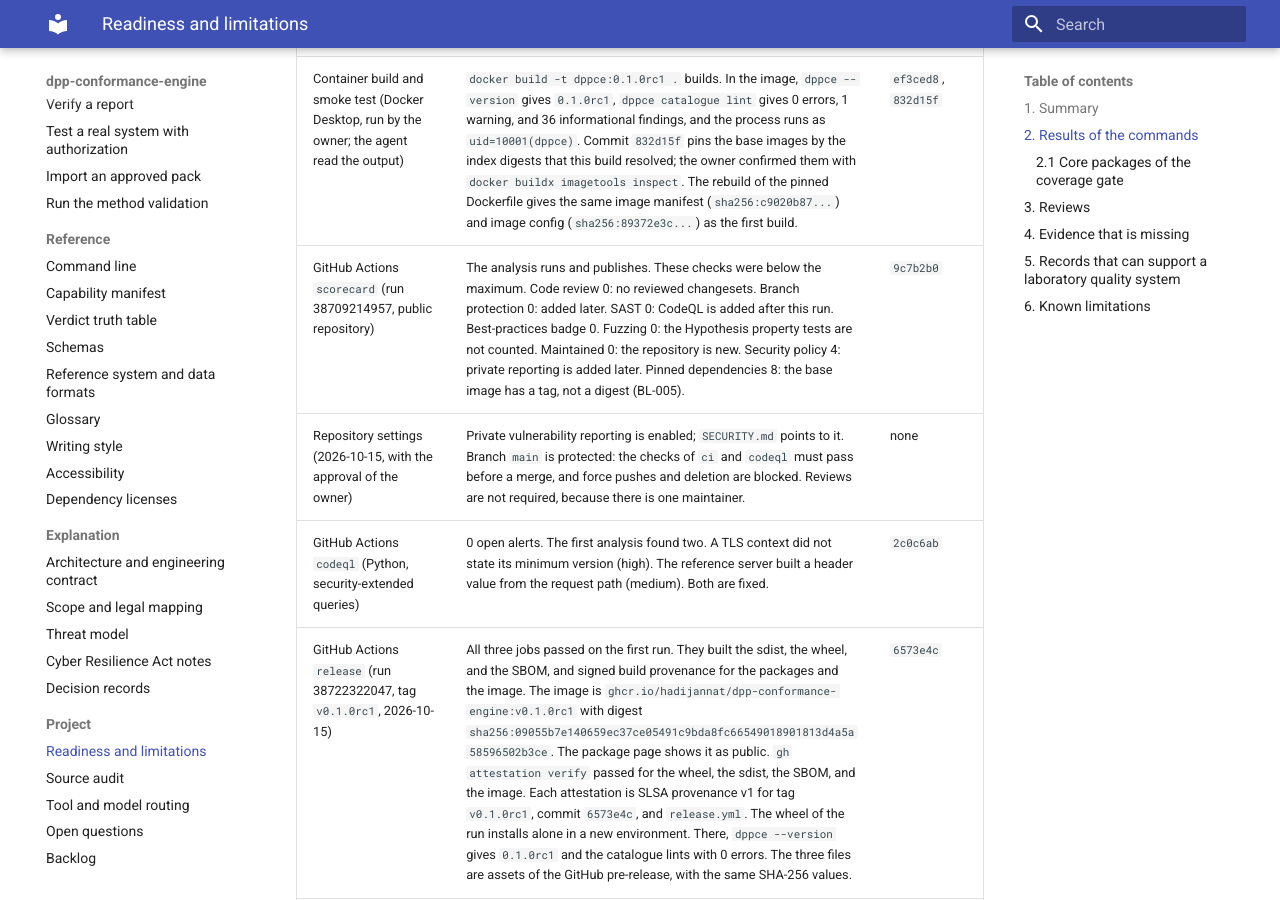
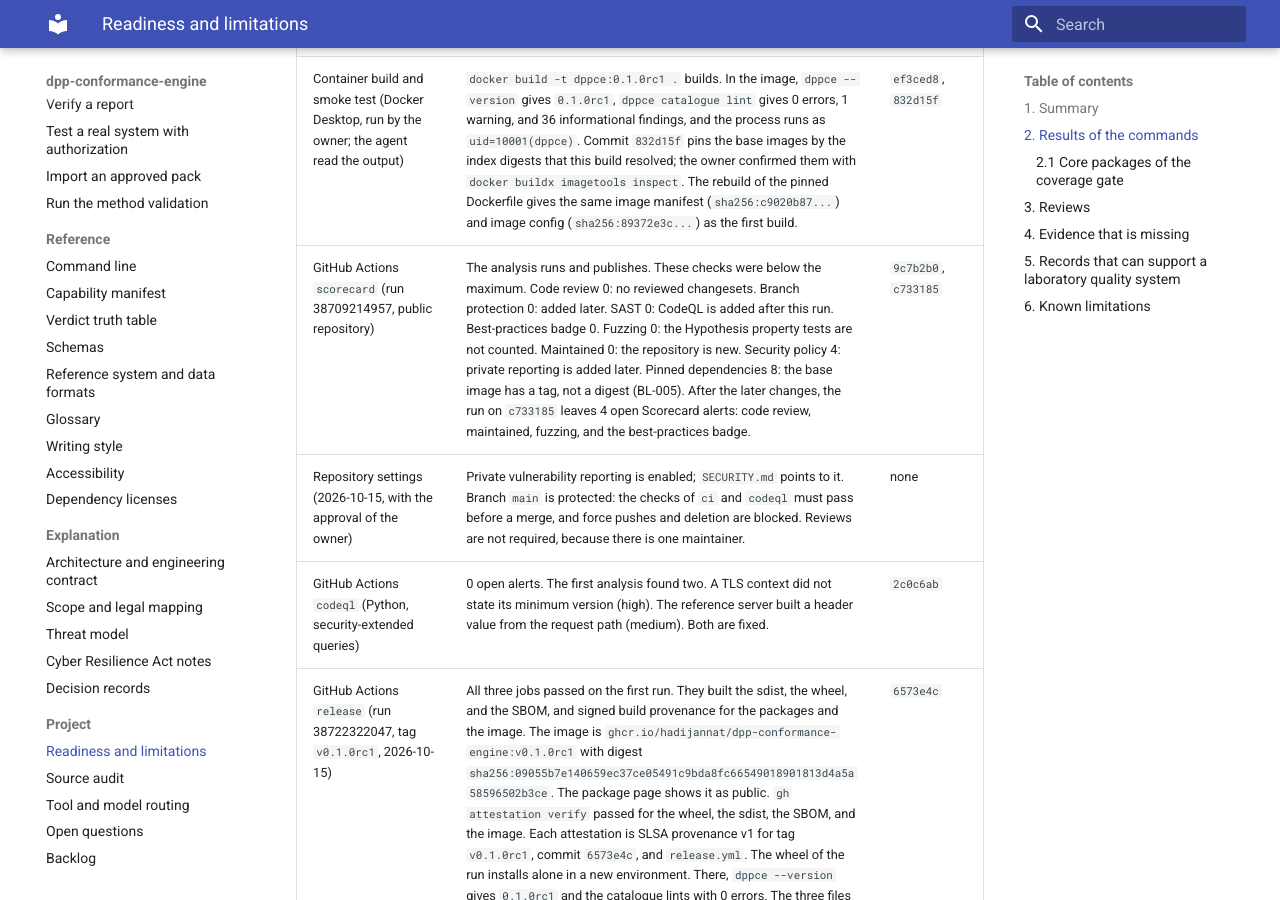
Before and after one commit to hadijannat/dpp-conformance-engine, an MkDocs documentation site: the page built from docs/readiness.md, in a window 1280 px wide and 900 px high, scrolled down 2956 px. Built offline with MkDocs 1.6.1 and Material for MkDocs 9.7.7, drawn with Linux system fonts in a browser that asks for light colours; the version menu is left out.

Commit message:
docs(readiness): list the Scorecard alerts that remain open
Co-Authored-By: Claude Opus 5.5 <noreply@anthropic.com>

```diff
--- a/docs/readiness.md
+++ b/docs/readiness.md
@@ -47,7 +47,7 @@ agent ran or read the commands. No human has repeated them.
 | `uv run just style` (Vale 3.22.0, the project rules in `styles/STE`) | 0 errors, 0 warnings. Suggestions remain (forms in -ing, passive voice, long list items); `just style` prints their current count. The first run found a defect in `.vale.ini` and 7 sentences of more than 25 words; both are fixed. The rule for long procedure steps counts whole list items, so it is a suggestion. | The commit that records this row |
 | Container image scan: Trivy 0.56.2 (`aquasec/trivy`), vulnerability database of 2026-10-15, run by the owner | `--severity HIGH,CRITICAL --ignore-unfixed`: 0 findings in the Debian 13.7 base (87 packages) and in the Python packages. The secret scan reported nothing. Lower severities and findings with no fix were not in scope of this scan. | `832d15f` |
 | Container build and smoke test (Docker Desktop, run by the owner; the agent read the output) | `docker build -t dppce:0.1.0rc1 .` builds. In the image, `dppce --version` gives `0.1.0rc1`, `dppce catalogue lint` gives 0 errors, 1 warning, and 36 informational findings, and the process runs as `uid=10001(dppce)`. Commit `832d15f` pins the base images by the index digests that this build resolved; the owner confirmed them with `docker buildx imagetools inspect`. The rebuild of the pinned Dockerfile gives the same image manifest (`sha256:c9020b87...`) and image config (`sha256:89372e3c...`) as the first build. | `ef3ced8`, `832d15f` |
-| GitHub Actions `scorecard` (run 38709214957, public repository) | The analysis runs and publishes. These checks were below the maximum. Code review 0: no reviewed changesets. Branch protection 0: added later. SAST 0: CodeQL is added after this run. Best-practices badge 0. Fuzzing 0: the Hypothesis property tests are not counted. Maintained 0: the repository is new. Security policy 4: private reporting is added later. Pinned dependencies 8: the base image has a tag, not a digest (BL-005). | `9c7b2b0` |
+| GitHub Actions `scorecard` (run 38709214957, public repository) | The analysis runs and publishes. These checks were below the maximum. Code review 0: no reviewed changesets. Branch protection 0: added later. SAST 0: CodeQL is added after this run. Best-practices badge 0. Fuzzing 0: the Hypothesis property tests are not counted. Maintained 0: the repository is new. Security policy 4: private reporting is added later. Pinned dependencies 8: the base image has a tag, not a digest (BL-005). After the later changes, the run on `c733185` leaves 4 open Scorecard alerts: code review, maintained, fuzzing, and the best-practices badge. | `9c7b2b0`, `c733185` |
 | Repository settings (2026-10-15, with the approval of the owner) | Private vulnerability reporting is enabled; `SECURITY.md` points to it. Branch `main` is protected: the checks of `ci` and `codeql` must pass before a merge, and force pushes and deletion are blocked. Reviews are not required, because there is one maintainer. | none |
 | GitHub Actions `codeql` (Python, security-extended queries) | 0 open alerts. The first analysis found two. A TLS context did not state its minimum version (high). The reference server built a header value from the request path (medium). Both are fixed. | `2c0c6ab` |
 | GitHub Actions `release` (run 38722322047, tag `v0.1.0rc1`, 2026-10-15) | All three jobs passed on the first run. They built the sdist, the wheel, and the SBOM, and signed build provenance for the packages and the image. The image is `ghcr.io/hadijannat/dpp-conformance-engine:v0.1.0rc1` with digest `sha256:09055b7e140659ec37ce05491c9bda8fc66549018901813d4a5a58596502b3ce`. The package page shows it as public. `gh attestation verify` passed for the wheel, the sdist, the SBOM, and the image. Each attestation is SLSA provenance v1 for tag `v0.1.0rc1`, commit `6573e4c`, and `release.yml`. The wheel of the run installs alone in a new environment. There, `dppce --version` gives `0.1.0rc1` and the catalogue lints with 0 errors. The three files are assets of the GitHub pre-release, with the same SHA-256 values. | `6573e4c` |
```
